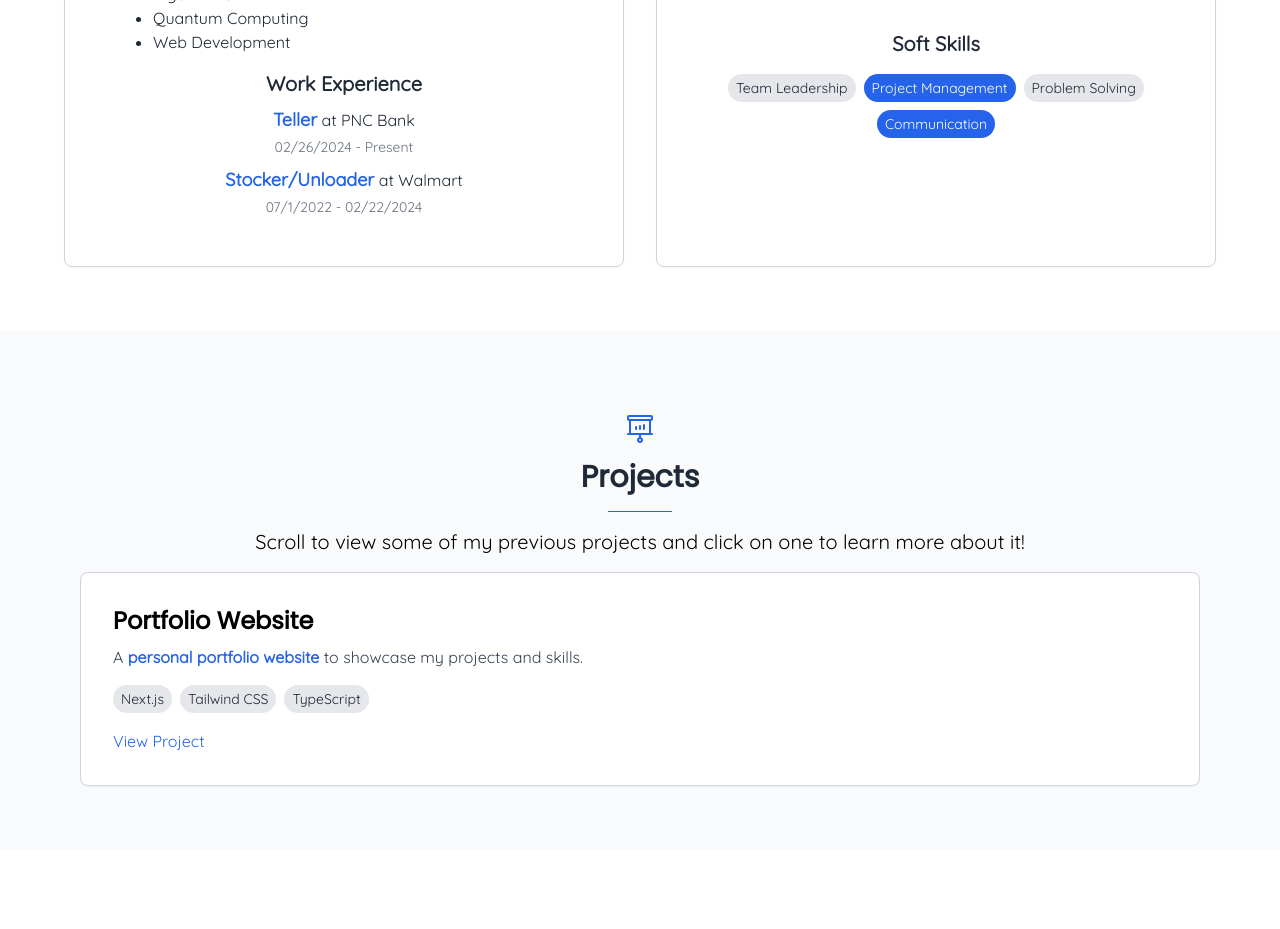
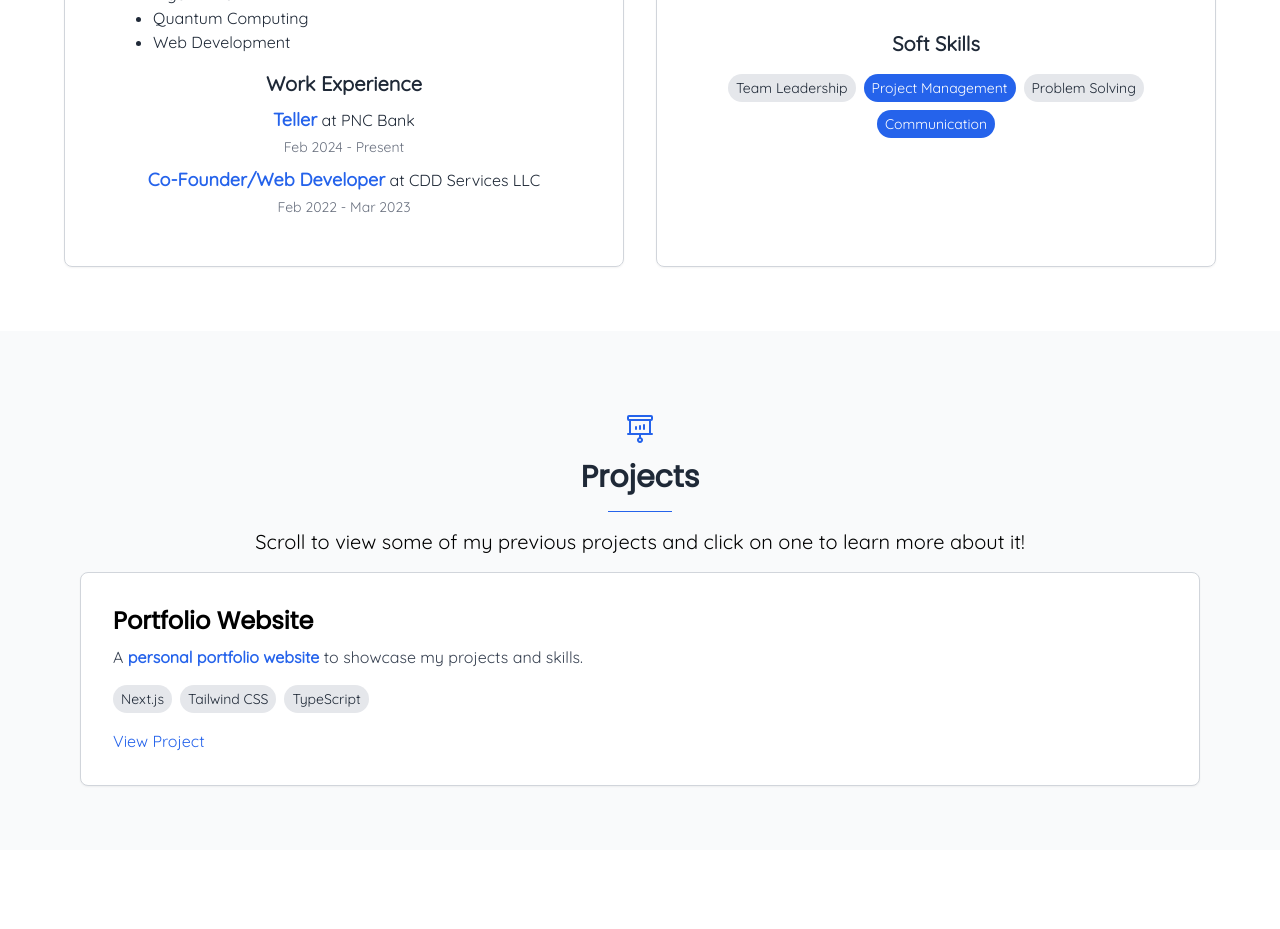
Before and after one commit to nathanielbauerprofessional/portfoliowebsite, a Next.js app: page / in a window 1280 px wide. Shown: the part 1580-2509 px from the top of the page. Built offline with nearby package versions, Linux system fonts and the light colour scheme.

Commit message:
Updated Work

```diff
--- a/components/About.tsx
+++ b/components/About.tsx
@@ -41,12 +41,12 @@ export default function About() {
                                 <li>
                                     <span className ="text-blue-600 text-lg font-semibold">Teller</span> at PNC Bank
                                     <br />
-                                    <span className="text-sm text-gray-500">02/26/2024 - Present</span>
+                                    <span className="text-sm text-gray-500">Feb 2024 - Present</span>
                                 </li>
                                 <li>
-                                    <span className ="text-blue-600 text-lg font-semibold">Stocker/Unloader</span> at Walmart
+                                    <span className ="text-blue-600 text-lg font-semibold">Co-Founder/Web Developer</span> at CDD Services LLC
                                     <br />
-                                    <span className="text-sm text-gray-500">07/1/2022 - 02/22/2024</span>
+                                    <span className="text-sm text-gray-500">Feb 2022 - Mar 2023</span>
                                 </li>
                             </ul>
                         </section>
```
